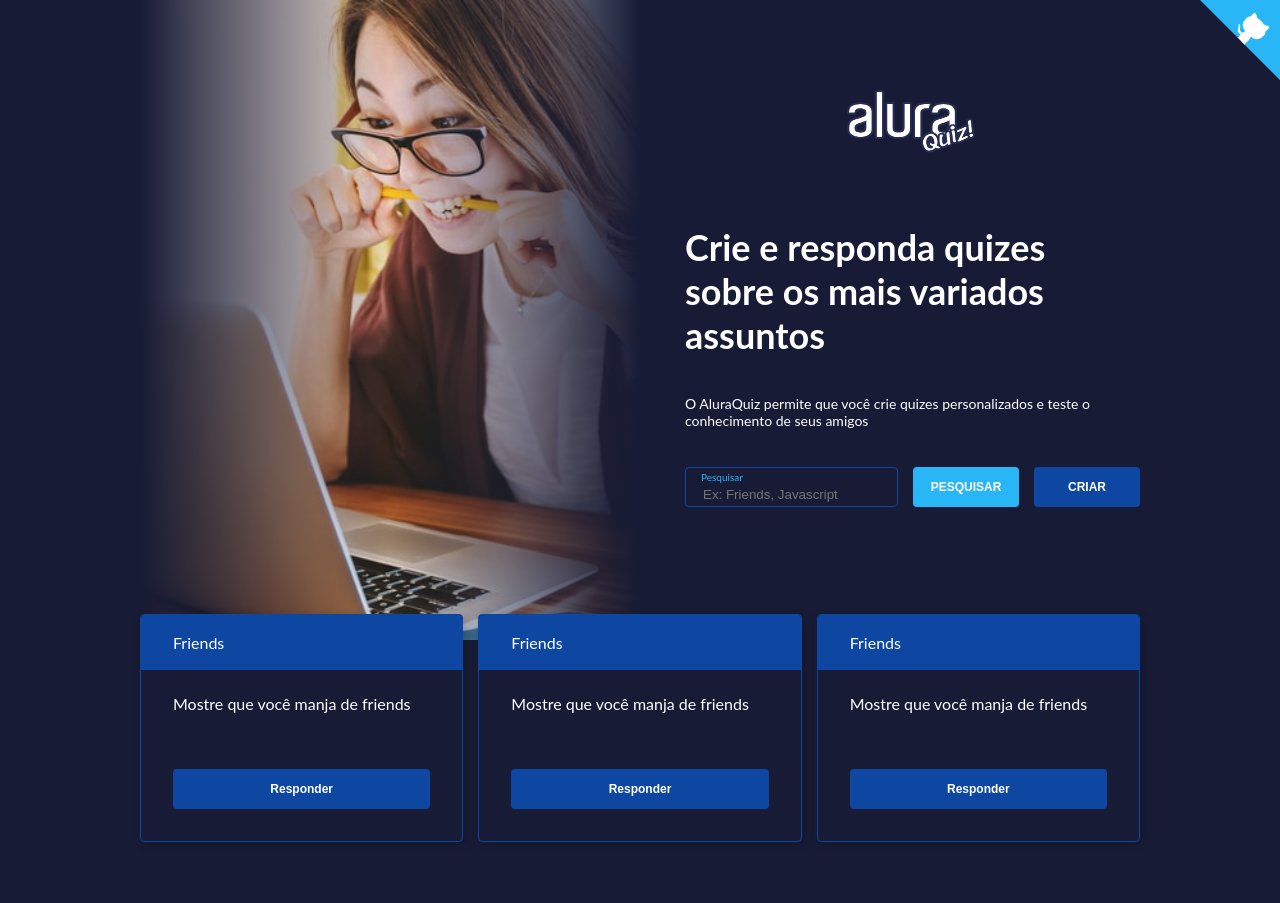
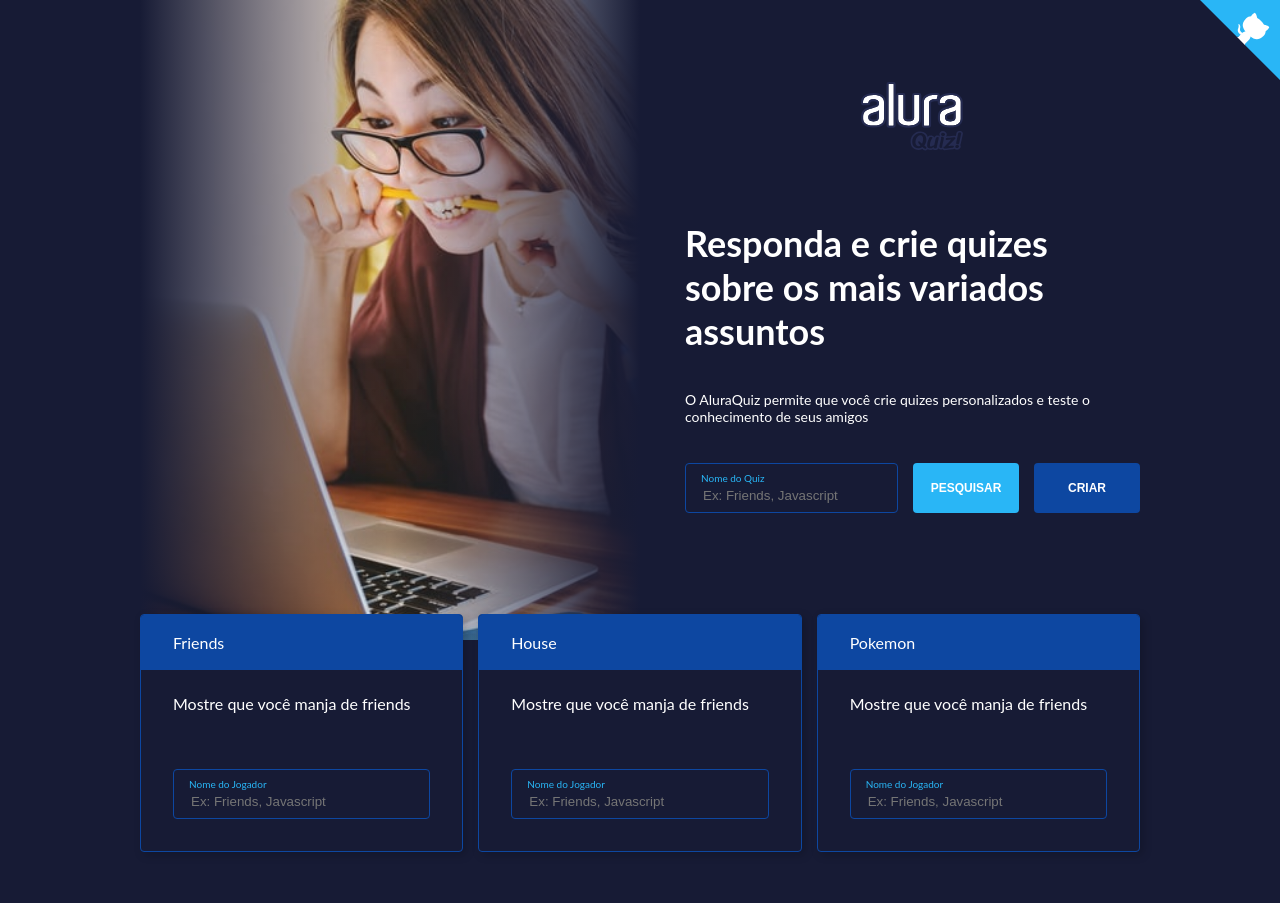
Before and after one commit to fischerafael/alura-quiz-frontend, a Next.js app: page / in a window 1280 px wide. Shown: the top 903 px of the page. Built offline with nearby package versions, Linux system fonts and the light colour scheme.

Commit message:
added buttons, forms

```diff
--- a/pages/_document.tsx
+++ b/pages/_document.tsx
@@ -1,4 +1,4 @@
-import Document from 'next/document'
+import Document, { Head, Html, Main, NextScript } from 'next/document'
 import { ServerStyleSheet } from 'styled-components'
 
 export default class MyDocument extends Document {
@@ -27,4 +27,18 @@ export default class MyDocument extends Document {
             sheet.seal()
         }
     }
+
+    render() {
+        return (
+            <Html lang="pt">
+                <Head>
+                    <title>Alura Quiz</title>
+                </Head>
+                <body>
+                    <Main />
+                    <NextScript />
+                </body>
+            </Html>
+        )
+    }
 }
--- a/pages/index.tsx
+++ b/pages/index.tsx
@@ -17,14 +17,14 @@ const AluraQuiz = () => {
                 <div className="actions">
                     <img src={'logoALura.svg'} alt="Logo Alura" />
                     <h1>
-                        Crie e responda quizes sobre os mais variados assuntos
+                        Responda e crie quizes sobre os mais variados assuntos
                     </h1>
                     <p>
                         O AluraQuiz permite que você crie quizes personalizados
                         e teste o conhecimento de seus amigos
                     </p>
                     <div className="cta-buttons">
-                        <Input />
+                        <Input label="Nome do Quiz" />
                         <Button type={'secondary'}>PESQUISAR</Button>
                         <Button type={'main'}>CRIAR</Button>
                     </div>
@@ -37,12 +37,12 @@ const AluraQuiz = () => {
                     login=""
                 />
                 <QuizWidget
-                    title="Friends"
+                    title="House"
                     description="Mostre que você manja de friends"
                     login=""
                 />
                 <QuizWidget
-                    title="Friends"
+                    title="Pokemon"
                     description="Mostre que você manja de friends"
                     login=""
                 />
--- a/src/components/Button/index.tsx
+++ b/src/components/Button/index.tsx
@@ -1,12 +1,22 @@
 import styled from 'styled-components'
 
 interface IButton {
-    type: 'main' | 'secondary'
+    type: 'main' | 'secondary' | 'widget'
+    onClick?: (e: any) => void
 }
 
-const Button: React.FC<IButton> = ({ type, children }) => {
-    if (type === 'main') return <MainButtonStyle>{children}</MainButtonStyle>
-    return <SecondaryButtonStyle>{children}</SecondaryButtonStyle>
+const Button: React.FC<IButton> = ({ type, children, onClick }) => {
+    if (type === 'main')
+        return <MainButtonStyle onClick={onClick}>{children}</MainButtonStyle>
+    if (type === 'widget')
+        return (
+            <WidgetButtonStyle onClick={onClick}>{children}</WidgetButtonStyle>
+        )
+    return (
+        <SecondaryButtonStyle onClick={onClick}>
+            {children}
+        </SecondaryButtonStyle>
+    )
 }
 
 export default Button
@@ -18,7 +28,7 @@ export const ButtonStyle = styled.button`
 
     width: 100%;
 
-    height: 40px;
+    height: 50px;
     border-radius: ${({ theme }) => {
         return theme.borderRadius
     }};
@@ -62,3 +72,6 @@ export const SecondaryButtonStyle = styled(ButtonStyle)`
         }};
     }
 `
+export const WidgetButtonStyle = styled(MainButtonStyle)`
+    margin-top: 15px;
+`
--- a/src/components/Input/index.tsx
+++ b/src/components/Input/index.tsx
@@ -1,17 +1,28 @@
 import styled from 'styled-components'
 
-const Input = () => {
+interface IInput {
+    label: string
+    value?: any
+    setValue?: (e: any) => void
+}
+
+const Input: React.FC<IInput> = ({ label, setValue, value }) => {
     return (
-        <InputStyle>
-            <span>Pesquisar</span>
-            <input type="text" placeholder="Ex: Friends, Javascript" />
-        </InputStyle>
+        <HomeInputStyle>
+            <span>{label}</span>
+            <input
+                type="text"
+                placeholder="Ex: Friends, Javascript"
+                onChange={(e: any) => setValue(e.target.value)}
+                value={value}
+            />
+        </HomeInputStyle>
     )
 }
 
 export default Input
 
-export const InputStyle = styled.label`
+export const DefaultInputStyle = styled.label`
     background-color: ${({ theme }) => {
         return theme.colors.mainBg
     }};
@@ -20,9 +31,12 @@ export const InputStyle = styled.label`
     }};
 
     border: 1px solid ${({ theme }) => theme.colors.primary};
+
+    height: 50px;
+
     padding: 0 15px;
 
-    height: 40px;
+    width: 100%;
 
     display: flex;
     flex-direction: column;
@@ -41,3 +55,5 @@ export const InputStyle = styled.label`
         color: ${({ theme }) => theme.colors.contrastText};
     }
 `
+
+export const HomeInputStyle = styled(DefaultInputStyle)``
--- a/src/components/QuizWidget/index.tsx
+++ b/src/components/QuizWidget/index.tsx
@@ -4,7 +4,13 @@ import {
     WidgetFooter,
     WidgetHeader
 } from '../../styles/WidgetStyle'
+
 import Button from '../Button'
+import Input from '../Input'
+
+import { useRouter } from 'next/router'
+import { useState } from 'react'
+import styled from 'styled-components'
 
 interface IQuizWidget {
     title: string
@@ -13,12 +19,30 @@ interface IQuizWidget {
 }
 
 const QuizWidget: React.FC<IQuizWidget> = ({ title, description, login }) => {
+    const router = useRouter()
+    const [name, setName] = useState('')
+
+    function quizNavigateHandler(e: any) {
+        e.preventDefault()
+        alert(`Clicou no ${title}`)
+        router.push(`/quiz?name=${name}`)
+    }
+
     return (
         <Widget>
             <WidgetHeader>{title}</WidgetHeader>
             <WidgetContent>{description}</WidgetContent>
             <WidgetFooter>
-                <Button type="main">Responder</Button>
+                <Input
+                    label="Nome do Jogador"
+                    value={name}
+                    setValue={setName}
+                />
+                {name.length < 3 ? null : (
+                    <Button type="widget" onClick={quizNavigateHandler}>
+                        Responder
+                    </Button>
+                )}
             </WidgetFooter>
         </Widget>
     )
--- a/src/styles/WidgetStyle/index.tsx
+++ b/src/styles/WidgetStyle/index.tsx
@@ -56,6 +56,7 @@ export const WidgetContent = styled.div`
 `
 export const WidgetFooter = styled.header`
     display: flex;
+    flex-direction: column;
     justify-content: flex-start;
     align-items: center;
     padding: 24px 32px 32px 32px;
```
Also changed, not shown: pages/quiz.tsx (added, +15 -0 lines), public/logoAlura.svg.
